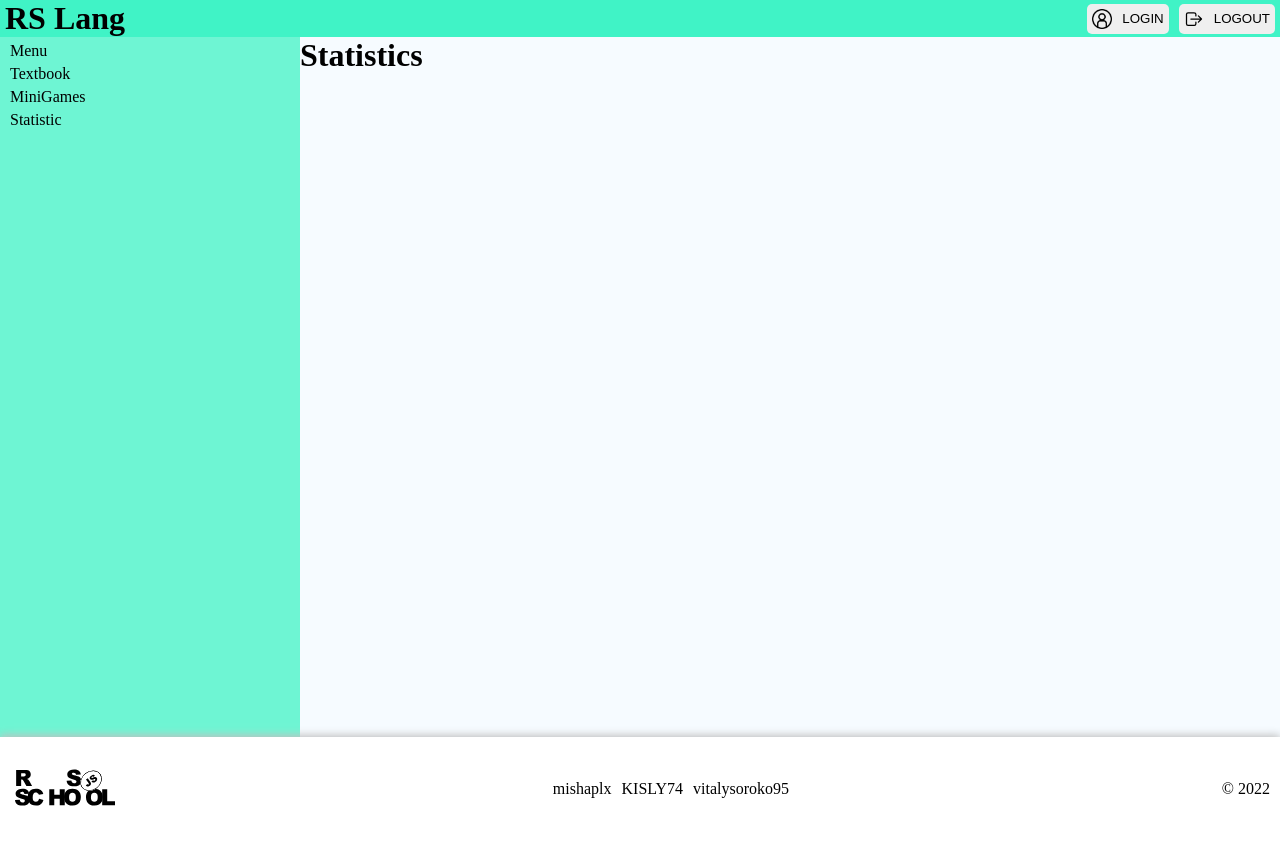
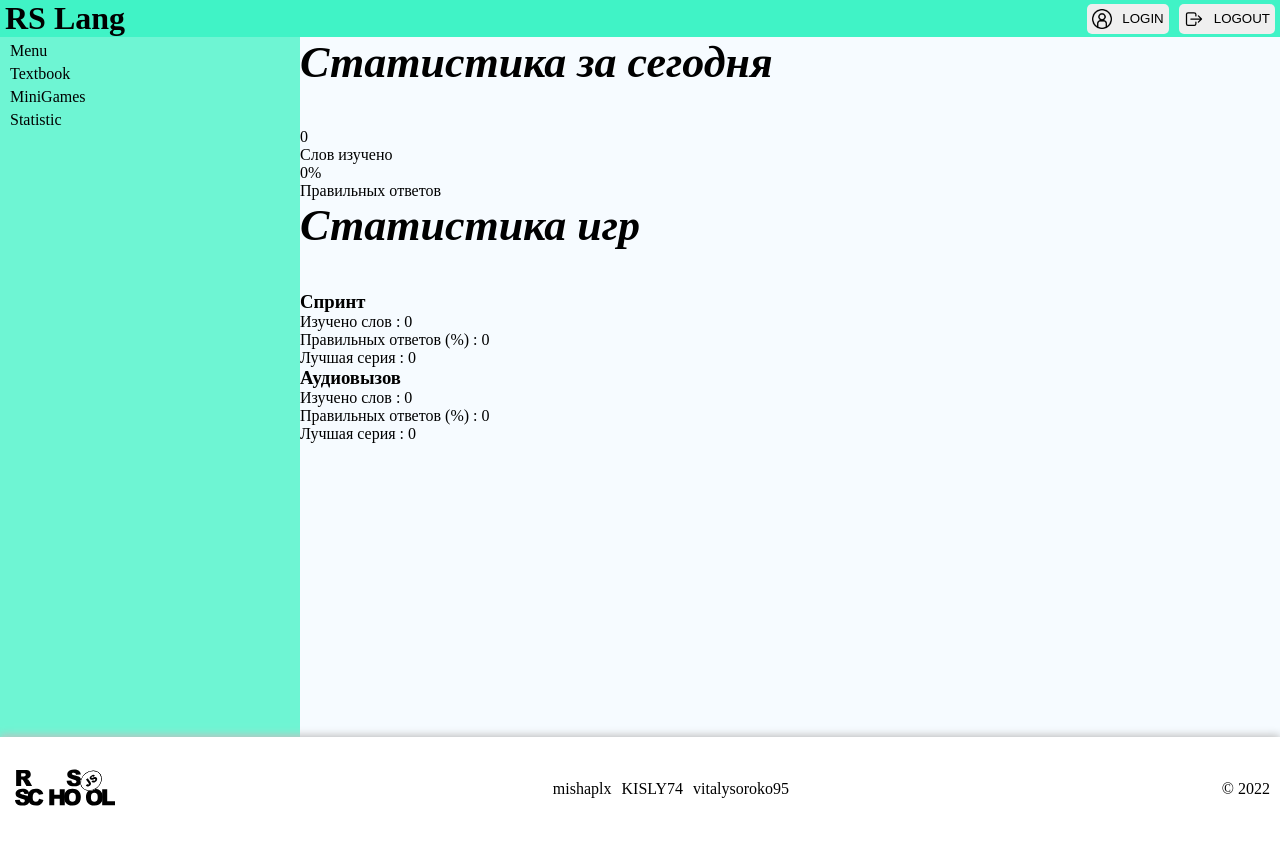
Before and after one commit to mishaplx/RS-Lang-App, a React (Create React App) app: page /statistics in a window 1280 px wide. Built offline with nearby package versions, Linux system fonts and the light colour scheme; a web font is replaced by a local one.

Commit message:
add: add statistics page

```diff
--- a/src/component/Statistics/Statistics.js
+++ b/src/component/Statistics/Statistics.js
@@ -1,8 +1,40 @@
 
 function Statistic() {
   return (
+
     <main className="main">
-      <h1>Statistics</h1>
+      <div className="today-statistic">
+        <h2> Статистика за сегодня</h2>
+        <div className="total-statistics">
+          <div className="words-learned">
+            <p className="words-learned-count">0</p>
+            <p className="words-learned-title">Слов изучено</p>
+          </div>
+          <div className="right-answers">
+            <p className="right-answers-count">0%</p>
+            <p className="right-answers-title">Правильных ответов</p>
+          </div>
+
+          <div className="games-statistics">
+          <h2>Статистика игр</h2>
+            <div className="sprint-statisic">
+              <h3>Спринт</h3>
+              <p>Изучено слов : 0</p>
+              <p>Правильных ответов (%) : 0</p>
+              <p>Лучшая серия : 0</p>
+            </div>
+
+            <div className="sprint-statisic">
+              <h3>Аудиовызов</h3>
+              <p>Изучено слов : 0</p>
+              <p>Правильных ответов (%) : 0</p>
+              <p>Лучшая серия : 0</p>
+            </div>
+          </div>
+        </div>
+
+
+      </div>
     </main>
   );
 }
```
